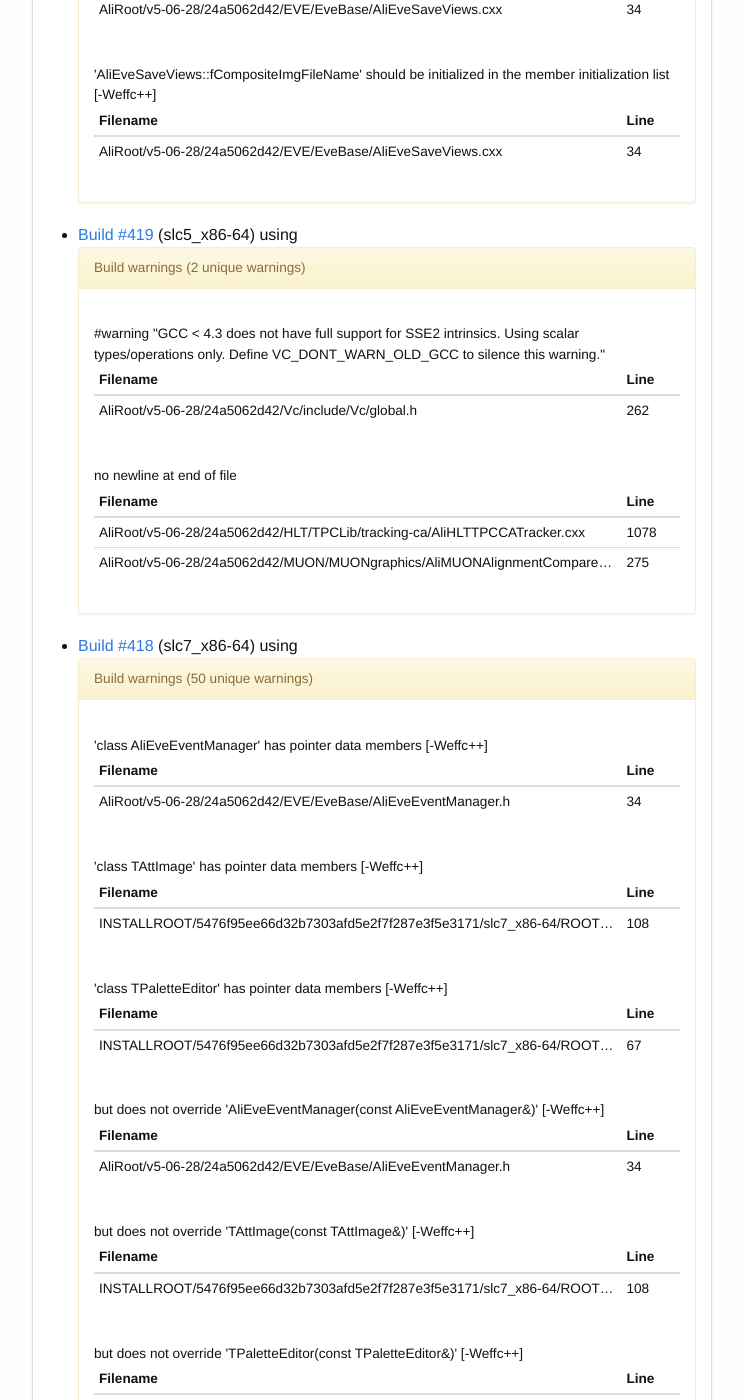
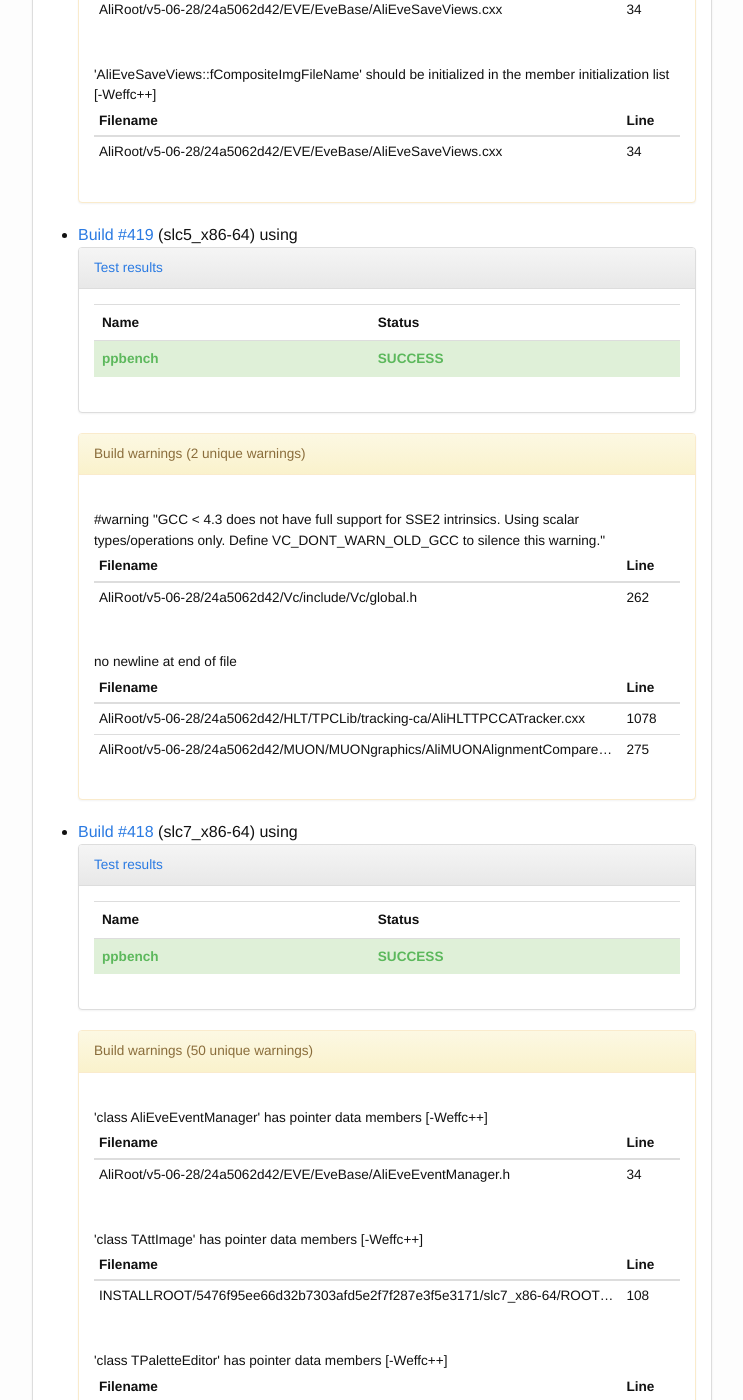
Before and after one commit to alisw/alisw.github.io, a Jekyll site: the page built from index.html, in a window 1280 px wide and 1400 px high, scrolled down 6771 px. Shown: the whole window, without its empty margins (268-1011 px from the left). Built offline with Jekyll 4.4.1, drawn with Linux system fonts in a browser that asks for light colours; nearby versions of some CDN libraries.

Commit message:
Updated results.

```diff
--- a/_data/tests_status.json
+++ b/_data/tests_status.json
@@ -285,6 +285,30 @@
             }
           } ]
         }
+      }, {
+        "key" : "418",
+        "by_name" : {
+          "buckets" : [ {
+            "key" : "ppbench",
+            "status" : {
+              "buckets" : [ {
+                "key" : "SUCCESS"
+              } ]
+            }
+          } ]
+        }
+      }, {
+        "key" : "419",
+        "by_name" : {
+          "buckets" : [ {
+            "key" : "ppbench",
+            "status" : {
+              "buckets" : [ {
+                "key" : "SUCCESS"
+              } ]
+            }
+          } ]
+        }
       } ]
     }
   }
```
Also changed, not shown: _data/build.json.
